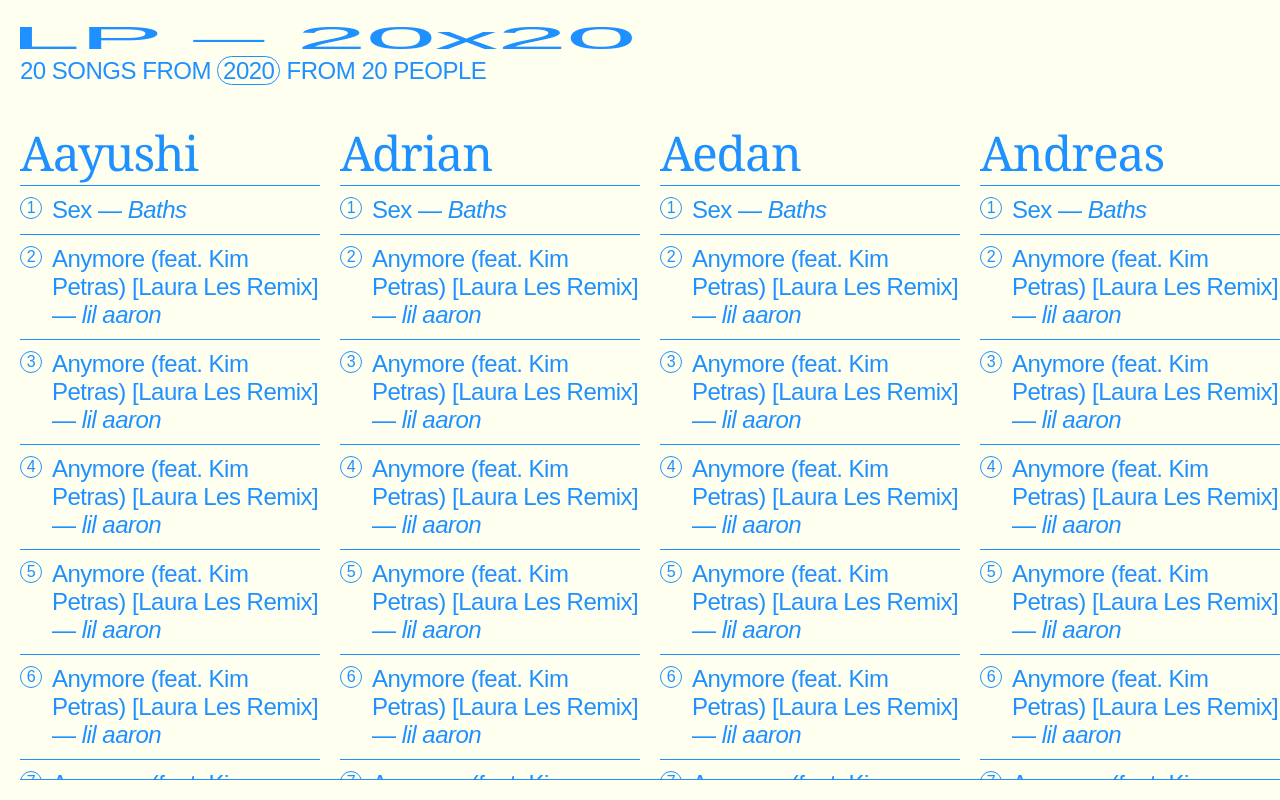
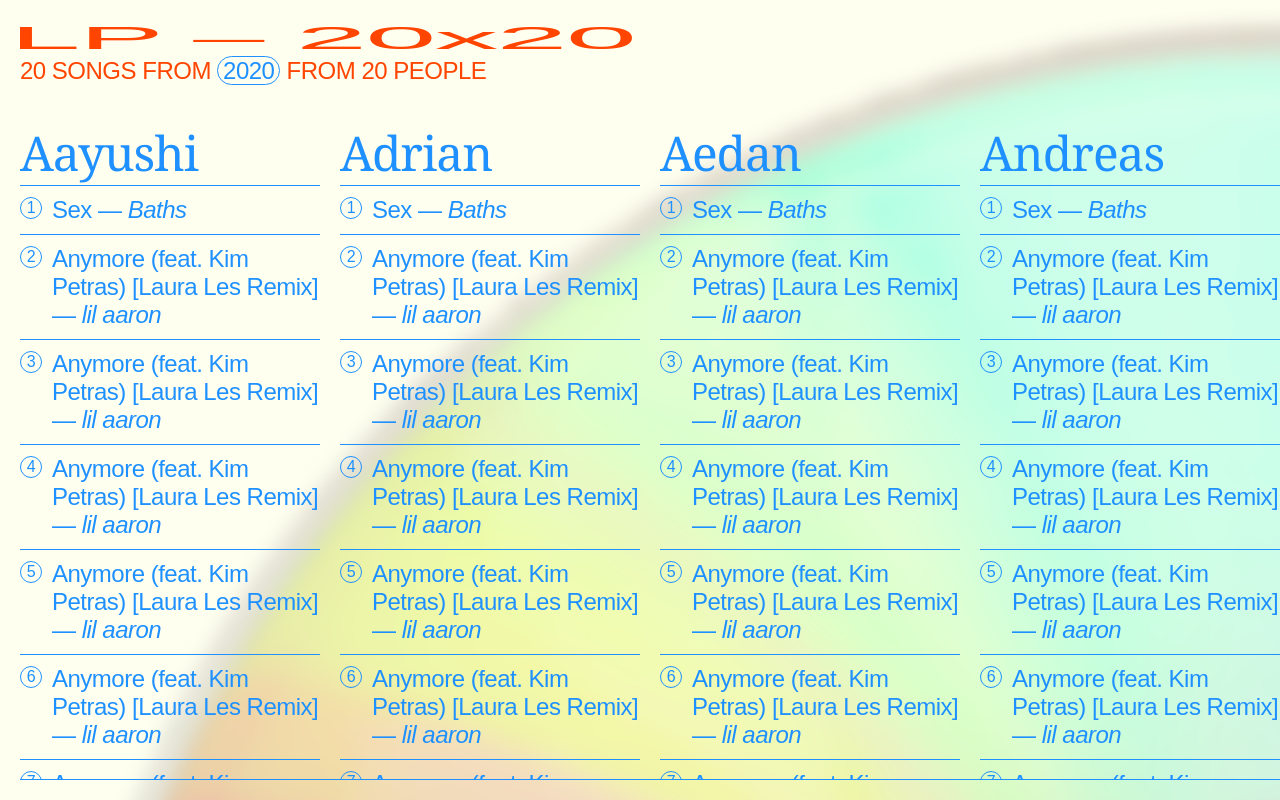
Before and after one commit to tdingsun/lp20x20, an Angular app: page /index in a window 1280 px wide. Built offline with nearby package versions, Linux system fonts and the light colour scheme.

Commit message:
watermark

```diff
--- a/src/app/all-lists/all-lists.component.html
+++ b/src/app/all-lists/all-lists.component.html
@@ -1,3 +1,3 @@
-<div id="lists-container">
+<div id="lists-container" (scroll)="onScroll($event)">
     <app-list *ngFor="let list of lists" [list]=list></app-list>
 </div>
--- a/src/app/all-lists/all-lists.component.ts
+++ b/src/app/all-lists/all-lists.component.ts
@@ -21,4 +21,10 @@ export class AllListsComponent implements OnInit {
     })
   }
 
+  onScroll($event) {
+    let scrollAmount = document.querySelector('#lists-container').scrollLeft
+    let el = document.getElementById('watermark');
+    el.style.transform = `rotate3d(1, 1, 1, ${scrollAmount*0.075}deg)`;
+  }
+
 }
--- a/src/app/app.component.css
+++ b/src/app/app.component.css
@@ -1,6 +1,8 @@
 #root-container {
     height: 100vh;
     width: 100vw;
+    position: fixed;
+    z-index: 1;
 }
 
 #header {
@@ -8,6 +10,11 @@
     padding: 20px;
     letter-spacing: -0.5px;
     height: 50px;
+}
+
+#header:hover {
+    color: orangered;
+    cursor: pointer;
 }
 
 #site-description {
--- a/src/app/app.component.html
+++ b/src/app/app.component.html
@@ -1,5 +1,7 @@
+
+
 <div id="root-container">
-  <div id="header">
+  <div id="header" (click)=onClick()>
     <div id="site-header">LP – 20x20</div>
     <div id="site-description">20 Songs From <a href="https://en.wikipedia.org/wiki/2020">2020</a> From 20 People</div>
   </div>
--- a/src/app/app.component.ts
+++ b/src/app/app.component.ts
@@ -1,6 +1,5 @@
 import { Component, OnInit } from '@angular/core';
-import { List } from '../app/list';
-import { ListService } from '../app/list.service';
+import { Router, ActivatedRoute } from '@angular/router';
 
 @Component({
   selector: 'app-root',
@@ -9,13 +8,12 @@ import { ListService } from '../app/list.service';
 })
 export class AppComponent {
   title = 'lp20x20';
-  constructor() {
+  constructor(private router:Router, private route:ActivatedRoute) {
   }
 
-  scrollRight() {
-    console.log("hello");
-    document.querySelector('#lists-container').scrollLeft += 500;
+  onClick() {
+    let el = document.getElementById('watermark');
+    el.style.filter = `blur(10px)`;
+    this.router.navigate([`/index`]);
   }
-
-
 }
--- a/src/app/detailed-list/detailed-list.component.html
+++ b/src/app/detailed-list/detailed-list.component.html
@@ -1,5 +1,4 @@
 <div id="nav">
-    <div id="home-button" (click)="onHome()">Home</div>
     <div id="previous-button" (click)="onPrevious(name)">←</div>
     <div id="next-button" (click)="onNext(name)">→</div>
 </div>
--- a/src/app/detailed-list/detailed-list.component.ts
+++ b/src/app/detailed-list/detailed-list.component.ts
@@ -47,10 +47,6 @@ export class DetailedListComponent implements OnInit {
     });
   }
 
-  onHome(): void {
-    this.router.navigate([`/index`]);
-  }
-
   onPrevious(name): void {
     let i = this.names.indexOf(name.toLowerCase());
     let previousName = "index";
--- a/src/app/list/list.component.css
+++ b/src/app/list/list.component.css
@@ -8,14 +8,14 @@
 
 }
 .list-container:hover {
-    color: darkgoldenrod;
-    border-color: darkgoldenrod;
+    color: orangered;
+    border-color: orangered;
     cursor: pointer;
 }
 
 .list-container:active {
-    color: orangered;
-    border-color: orangered;
+    color: magenta;
+    border-color: magenta;
     cursor: pointer;
 }
 
--- a/src/app/list/list.component.ts
+++ b/src/app/list/list.component.ts
@@ -16,7 +16,8 @@ export class ListComponent implements OnInit {
   }
 
   onClick(name): void {
+    let el = document.getElementById('watermark');
+    el.style.filter = `blur(50px)`;
     this.router.navigate([`/${name}`]);
   }
-
 }
--- a/src/index.html
+++ b/src/index.html
@@ -8,6 +8,12 @@
   <link rel="icon" type="image/x-icon" href="favicon.ico">
 </head>
 <body>
+  <div id="watermark-container">
+    <div id="watermark">
+      <img src="../assets/CD-ROM.png">
+    </div>
+  </div>
+
   <app-root></app-root>
 </body>
 </html>
--- a/src/styles.css
+++ b/src/styles.css
@@ -26,3 +26,28 @@ body, html {
     -ms-overflow-style: none;  /* IE and Edge */
     scrollbar-width: none;  /* Firefox */
 }
+
+app-root {
+    z-index: 1;
+}
+
+#watermark-container {
+    position: fixed;
+}
+
+#watermark {
+    position: fixed;
+    width: 100vw;
+    height: 100vh;
+    z-index: 0;
+    transition: filter 1s;
+
+}
+
+#watermark img {
+    width: 200%;
+    filter: blur(10px);
+    transform: rotate3d(1, 1, 1, 0deg);
+    opacity: 0.3;
+    z-index: 0;
+}
```
Also changed, not shown: src/assets/CD-ROM.png (added).
